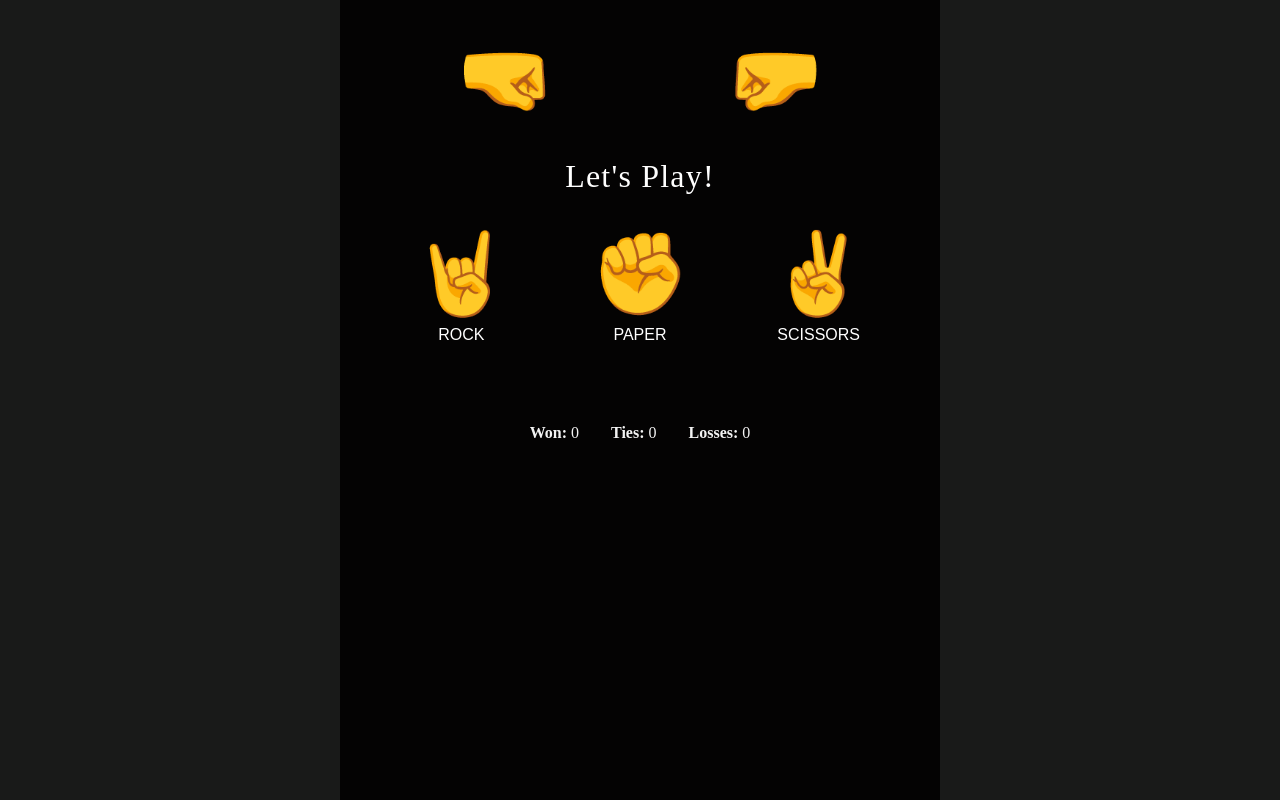
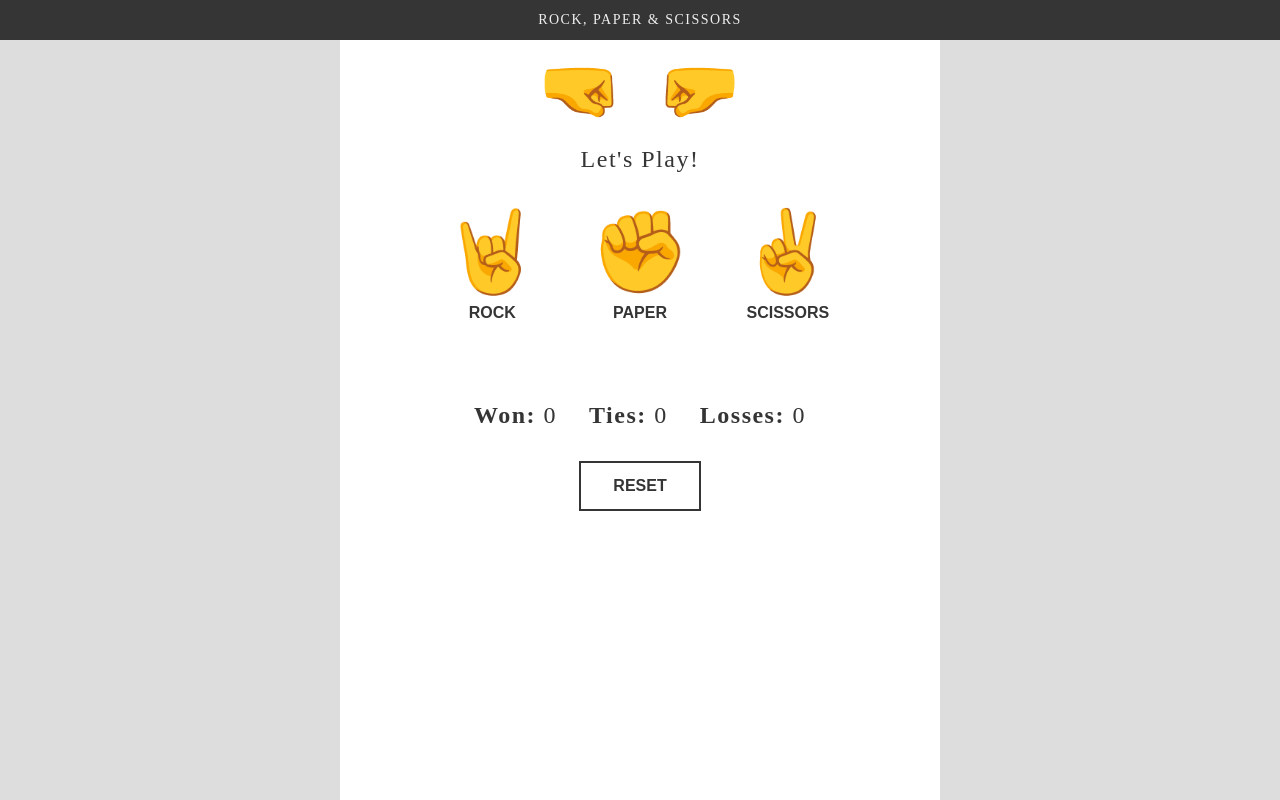
Before and after one commit to hisamuddin-coder/javascript-projects, a plain HTML site: page Rock Paper Scissors/index.html in a window 1280 px wide. Drawn offline with Linux system fonts and the light colour scheme.

Commit message:
update html, css and js

```diff
--- a/Rock Paper Scissors/index.html
+++ b/Rock Paper Scissors/index.html
@@ -5,49 +5,51 @@
     <meta name="viewport" content="width=device-width, initial-scale=1.0" />
     <title>Rock Paper Scissors</title>
     <link rel="stylesheet" href="styles.css" />
-    <script src="index.js"></script>
+    <script defer src="index.js"></script>
   </head>
   <body>
-    <section class="game__board">
-      <header class="game__result">
-        <div class="game__result-element">
-          <span class="result-element">🤜</span>
+    <header class="flex">
+      <h1 class="title">Rock, Paper & Scissors</h1>
+    </header>
+    <main>
+      <section class="display__moves flex">
+        <div class="display__move-user display__move">
+          <span class="user__move-element">🤜</span>
         </div>
-        <div class="game__result-element">
-          <span class="result-element">🤛</span>
+        <div class="display__move-comp display__move">
+          <span class="comp__move-element">🤛</span>
         </div>
-      </header>
-      <main class="game__menu">
-        <p class="message">Let's Play!</p>
-        <div class="game__menu-buttons">
-          <button class="game__menu-button">
+      </section>
+      <p class="result__message">Let's Play!</p>
+      <section class="move-btn-container flex">
+        <button class="move-btn rock-move flex" data-id="rock">
           🤘
-            <span class="menu__button-text">Rock</span>
+          <span class="move-btn-text">Rock</span>
         </button>
-          <button class="game__menu-button">
+        <button class="move-btn paper-move flex" data-id="paper">
           ✊
-            <span class="menu__button-text">Paper</span>
+          <span class="move-btn-text">Paper</span>
         </button>
-          <button class="game__menu-button">
+        <button class="move-btn scissors-move flex" data-id="scissors">
           ✌️
-            <span class="menu__button-text">Scissors</span>
+          <span class="move-btn-text">Scissors</span>
         </button>
-        </div>
-      </main>
-      <footer class="score__board">
+      </section>
+      <section class="score__board flex">
         <p class="score__win score">
           <strong>Won: </strong>
           <span class="score__won-status score__status">0</span>
         </p>
         <p class="score__tie score">
           <strong>Ties: </strong>
-          <span class="score__tie-status history-status">0</span>
+          <span class="score__tie-status score-status">0</span>
         </p>
         <p class="score__loss score">
           <strong>Losses: </strong>
-          <span class="score__loss-status history-status">0</span>
+          <span class="score__loss-status score-status">0</span>
         </p>
-      </footer>
       </section>
+      <button class="reset">Reset</button>
+    </main>
   </body>
 </html>
--- a/Rock Paper Scissors/index.js
+++ b/Rock Paper Scissors/index.js
@@ -0,0 +1,61 @@
+const displayMove = document.querySelectorAll(".display__move");
+const displayMoveUser = document.querySelector(".display__move-user");
+const displayMoveComp = document.querySelector(".display__move-comp");
+const resultMessage = document.querySelector(".result__message");
+const moveBtns = document.querySelectorAll(".move-btn");
+const rockMoveBtns = document.querySelector(".rock-move");
+const paperMoveBtns = document.querySelector(".paper-move");
+const scissorsMoveBtns = document.querySelector(".scissors-move");
+const scoreWin = document.querySelector(".score__win");
+const scoreTie = document.querySelector(".score__tie");
+const scoreLoss = document.querySelector(".score__loss");
+const resetBtn = document.querySelector(".reset");
+
+let randomNumber;
+moveBtns.forEach((btn) => {
+  btn.addEventListener("click", () => {
+    playGame(btn);
+  });
+});
+
+function playGame(userSelect) {
+  randomNumber = Math.random();
+  const computerMove = renderComputerMove();
+  const userMove = userSelect.dataset.id;
+  const userMoveIcon = getMoveIcon(userMove);
+  const computerMoveIcon = getMoveIcon(computerMove);
+  displayMoveUser.innerHTML = `<span class="user__move-element">${userMoveIcon}</span>`;
+  displayMoveComp.innerHTML = `<span class="comp__move-element">${computerMoveIcon}</span>`;
+}
+
+function renderComputerMove() {
+  if (randomNumber < 1 / 3) {
+    return "rock";
+  } else if (randomNumber < 2 / 3) {
+    return "paper";
+  }
+  return "scissors";
+}
+function getMoveIcon(move) {
+  if (move === "rock") {
+    return "👊";
+  } else if (move === "paper") {
+    return "🫱";
+  } else if (move === "scissors") {
+    return "✌️";
+  }
+}
+function makeResult(userMove) {
+  const computerMove = renderComputerMove();
+  if (userMove === computerMove) {
+    return "Tie.";
+  }
+  if (
+    (userMove === "rock" && computerMove === "scissors") ||
+    (userMove === "paper" && computerMove === "rock") ||
+    (userMove === "scissors" && computerMove === "paper")
+  ) {
+    return "You won.";
+  }
+  return "Computer won.";
+}
--- a/Rock Paper Scissors/styles.css
+++ b/Rock Paper Scissors/styles.css
@@ -4,67 +4,81 @@
   box-sizing: border-box;
 }
 :root {
-  --color: #f3f3f3;
+  --dark-color: #353535;
 }
 body {
-  color: var(--color);
+  color: var(--dark-color);
+  background-color: #ddd;
   text-align: center;
-  background-color: #191a19;
-  height: 100vh;
+  letter-spacing: 1.5px;
 }
-.game__board {
-  width: 600px;
-  max-width: 600px;
-  height: 100vh;
-  margin: auto;
-  background-color: #040303;
-  padding: 2rem;
-}
-.game__result {
+.flex {
   display: flex;
   align-items: center;
   justify-content: center;
-  justify-content: space-around;
 }
-.game__result-element {
+header {
+  height: 5vh;
+  background-color: var(--dark-color);
+}
+header h1 {
+  color: #eee;
+  font-size: 14px;
+  font-weight: normal;
+  text-transform: uppercase;
+}
+main {
+  width: 600px;
+  height: calc(100vh - 5vh);
+  max-width: 600px;
+  margin: auto;
+  background-color: #fff;
+  box-shadow: 0 0 10px -20px rgba(0, 0, 0, 0.1);
+  padding: 10px;
+}
+.display__moves {
+  gap: 2rem;
+  margin-bottom: 1rem;
+}
+.display__move-user,
+.display__move-comp {
+  text-align: center;
+}
+.display__move-user span,
+.display__move-comp span {
+  font-size: 4.25rem;
+}
+.result__message {
+  font-size: 1.5rem;
   margin-bottom: 2rem;
 }
-.game__result-element span {
+.move-btn-container {
+  gap: 3rem;
+  margin-bottom: 5rem;
+}
+.move-btn,
+.reset {
+  color: inherit;
   font-size: 5rem;
+  border: none;
+  outline: none;
+  background: transparent;
+  flex-direction: column;
+  font-weight: bold;
+  text-transform: uppercase;
 }
-.game__menu {
+.move-btn span {
+  display: block;
+  font-size: 1rem;
+  margin-top: 5px;
+}
+.score__board {
+  font-size: 1.5rem;
+  gap: 2rem;
   margin-bottom: 2rem;
 }
-.message {
-  color: #fff;
-  font-size: 2rem;
-  font-weight: lighter;
-  letter-spacing: 1.2px;
-  margin-bottom: 2rem;
+.reset {
+  font-size: 1rem;
+  padding: 0.875rem 2rem;
+  border: 2px solid currentColor;
 }
-.game__menu-buttons {
-  display: flex;
-  align-items: center;
-  justify-content: space-around;
-  margin-bottom: 5rem;
-}
-button {
-  border: none;
-  outline: none;
-  font-size: 5rem;
-  background: transparent;
-}
-button span {
-  display: block;
-  font-size: 1rem;
-  text-transform: uppercase;
-  color: #fff;
-  margin-top: 5px;
-}
-
-.score__board {
-  display: flex;
-  align-items: center;
-  justify-content: center;
-  gap: 2rem;
-}
```
Lines whose indentation alone changed are shown as unchanged.
